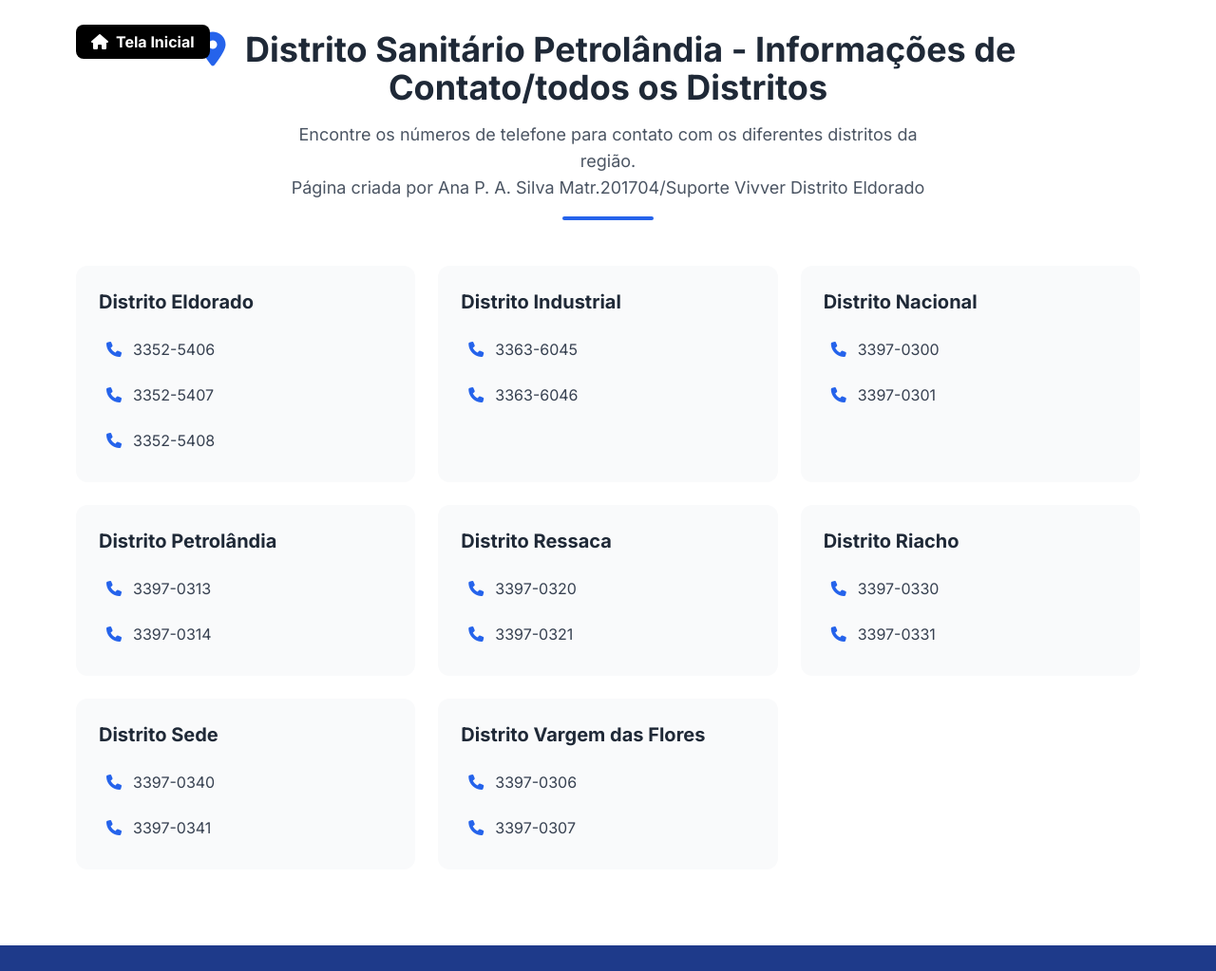
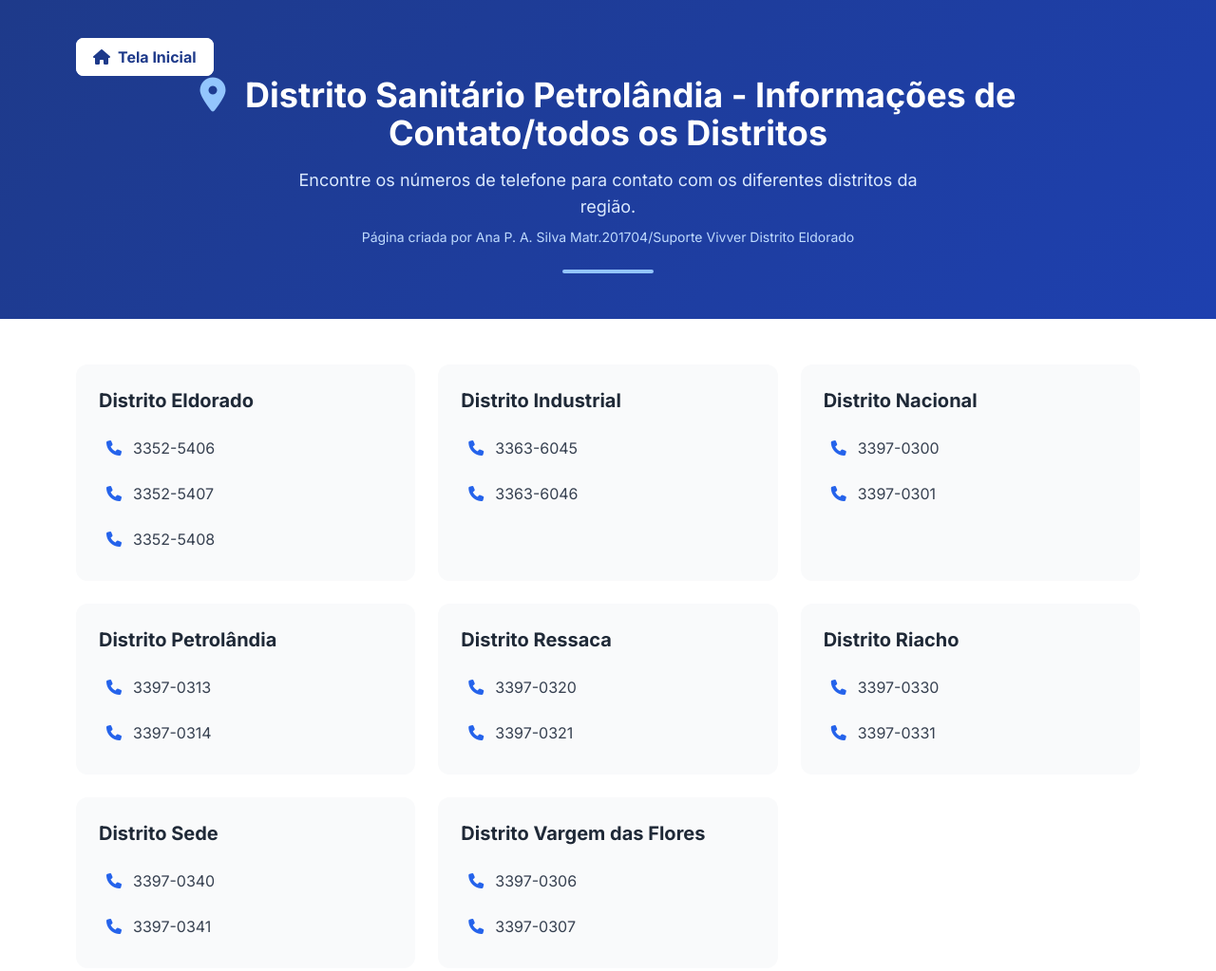
Before and after one commit to compartilhaeldorado-bit/distrito-petrol-ndia, a plain HTML site: page telefones_todos_distritos.html in a window 1280 px wide. Shown: the top 1023 px of the page at 95% size. Drawn offline with nearby package versions, Linux system fonts and the light colour scheme.

Commit message:
Update telefones_todos_distritos.html

```diff
--- a/telefones_todos_distritos.html
+++ b/telefones_todos_distritos.html
@@ -26,42 +26,52 @@
             transform: scale(1.02);
         }
         .home-button {
-            background-color: #000000; /* Preto */
-            color: white;
+            background-color: #ffffff;
+            color: #1e3a8a;
             font-weight: bold;
             padding: 8px 16px;
             border-radius: 8px;
             text-decoration: none;
-            transition: background-color 0.3s ease;
+            transition: all 0.3s ease;
+            border: 2px solid #ffffff;
         }
         .home-button:hover {
-            background-color: #333333; /* Preto mais escuro no hover */
+            background-color: #f1f5f9;
+            transform: translateY(-1px);
+        }
+        .header-section {
+            background: linear-gradient(135deg, #1e3a8a 0%, #1e40af 100%);
+            padding: 3rem 0;
+            margin-bottom: 3rem;
         }
     </style>
 </head>
 <body class="bg-white min-h-screen">
-    <div class="container mx-auto px-4 py-8 max-w-6xl">
-        <!-- Header -->
-        <div class="text-center mb-12 relative">
+    <!-- Header com fundo azul escuro -->
+    <div class="header-section">
+        <div class="container mx-auto px-4 max-w-6xl">
+            <div class="text-center relative">
                 <div class="absolute top-0 left-0">
                     <a href="https://compartilhaeldorado-bit.github.io/distrito-petrol-ndia/" class="home-button">
                         <i class="fas fa-home mr-2"></i>Tela Inicial
                     </a>
                 </div>
-            <h1 class="text-4xl font-bold text-gray-800 mb-4">
-                <i class="fas fa-map-marker-alt text-blue-600 mr-3"></i>
+                <h1 class="text-4xl font-bold text-white mb-4 pt-8">
+                    <i class="fas fa-map-marker-alt text-blue-300 mr-3"></i>
                     Distrito Sanitário Petrolândia - Informações de Contato/todos os Distritos
                 </h1>
-            <p class="text-lg text-gray-600 max-w-2xl mx-auto">
+                <p class="text-lg text-blue-100 max-w-2xl mx-auto mb-2">
                     Encontre os números de telefone para contato com os diferentes distritos da região.
                 </p>
-          <p class="text-lg text-gray-600 max-w-2xl mx-auto">
+                <p class="text-sm text-blue-200 max-w-2xl mx-auto mb-6">
                     Página criada por Ana P. A. Silva Matr.201704/Suporte Vivver Distrito Eldorado
                 </p>
-            <div class="w-24 h-1 bg-blue-600 mx-auto mt-4 rounded-full"></div>
-
+                <div class="w-24 h-1 bg-blue-300 mx-auto rounded-full"></div>
+            </div>
+        </div>
     </div>
 
+    <div class="container mx-auto px-4 max-w-6xl">
         <!-- Districts Grid -->
         <div class="grid grid-cols-1 md:grid-cols-2 lg:grid-cols-3 gap-6">
             <!-- Distrito Eldorado -->
```
Lines whose indentation alone changed are shown as unchanged.
